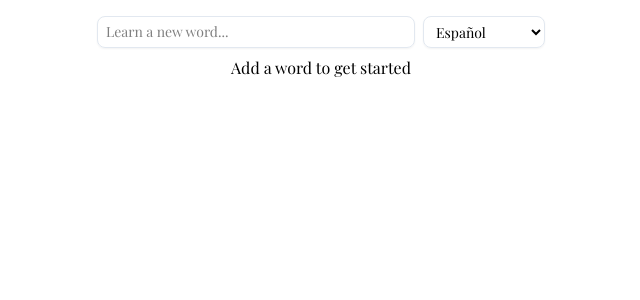
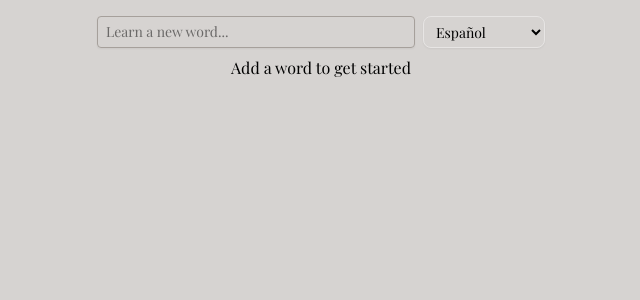
Before and after one commit to aljaroudi/VocabYou, a SvelteKit app: page / in a window 1280 px wide. Shown: the top 300 px of the page, without its empty margins (319-959 px from the left). Built offline with nearby package versions, Linux system fonts and the light colour scheme.

Commit message:
update styles

```diff
--- a/src/lib/Word.svelte
+++ b/src/lib/Word.svelte
@@ -17,16 +17,16 @@
 </script>
 
 <div
-	class="mb-2 flex max-w-md flex-col rounded-2xl border border-slate-200 p-3 shadow-xs dark:border-slate-700 dark:bg-slate-900 dark:text-slate-100"
+	class="mb-2 flex max-w-md flex-col rounded-xl border border-stone-400 px-2 py-1 shadow-md dark:border-stone-700 dark:bg-stone-800 dark:text-stone-100"
 >
 	<h2 class="flex items-center px-1 text-xl font-semibold">
 		{phrase}
-		<span class="font-mono text-sm font-light italic text-slate-600 dark:text-slate-400">
+		<span class="font-mono text-sm font-light italic text-stone-600 dark:text-stone-400">
 			{pronunciation}
 		</span>
 
 		{#if translated}
-			<span class="ml-auto text-sm font-light text-slate-600 dark:text-slate-400">
+			<span class="ml-auto text-sm font-light text-stone-600 dark:text-stone-400">
 				{translated}
 			</span>
 		{/if}
@@ -40,19 +40,19 @@
 		</audio>
 	{/if}
 
-	<ul class="list-inside list-disc pb-1 text-sm text-slate-800 dark:text-slate-100">
+	<ul class="list-inside list-disc pb-1 text-sm text-stone-800 dark:text-stone-100">
 		{#each meanings as { func, shortdef, sentence }}
 			<li
-				class="mt-3 list-none rounded-xl border border-slate-100 bg-slate-50 px-1 shadow-xs dark:border-none dark:bg-slate-800"
+				class="mt-3 list-none rounded-xl border border-stone-100 bg-stone-50 px-1 py-2 shadow-xs dark:border-none dark:bg-stone-700 flex flex-col gap-2"
 			>
 				{#if func}
-					<p class="py-1 text-xs italic text-slate-500">{func}</p>
+					<i class="text-xs text-stone-400">{func}</i>
 				{/if}
 				{#if shortdef}
-					<p class="py-1 pl-1">{shortdef}</p>
+					<p class="pl-1">{shortdef}</p>
 				{/if}
 				{#if sentence}
-					<p class="py-1 pl-1 text-sm text-slate-600 dark:text-slate-100">‟{sentence}”</p>
+					<p class="pl-1 text-sm text-stone-600 dark:text-stone-100">‟{sentence}”</p>
 				{/if}
 			</li>
 		{/each}
--- a/src/routes/+layout.svelte
+++ b/src/routes/+layout.svelte
@@ -5,6 +5,8 @@
 	let { children }: { children: Snippet } = $props()
 </script>
 
-<main class="flex h-full min-h-screen w-full flex-col items-center p-2 dark:bg-slate-900">
+<main
+	class="flex h-full min-h-screen w-full flex-col items-center p-2 dark:bg-stone-900 bg-stone-300"
+>
 	{@render children()}
 </main>
--- a/src/routes/+page.svelte
+++ b/src/routes/+page.svelte
@@ -25,10 +25,10 @@
 	}
 </script>
 
-<div class="mx-auto flex h-12 w-full max-w-md gap-2 py-2 text-sm dark:text-slate-100">
+<div class="mx-auto flex h-12 w-full max-w-md gap-2 py-2 text-sm dark:text-stone-100">
 	<input
 		type="text"
-		class="w-full rounded-lg border border-slate-200 px-2 shadow-xs dark:border-slate-500 dark:bg-slate-900"
+		class="w-full rounded border border-stone-400 px-2 shadow-xs dark:border-stone-700 dark:bg-stone-900"
 		placeholder="Learn a new word..."
 		onkeydown={e => {
 			if (e.key !== 'Enter') return
@@ -47,7 +47,7 @@
 		}}
 	/>
 	<select
-		class="rounded-lg border border-slate-200 px-2 shadow-xs dark:border-slate-500 dark:bg-slate-900"
+		class="rounded-lg border border-stone-200 px-2 shadow-xs dark:border-stone-500 dark:bg-stone-900"
 		bind:value={targetLang}
 	>
 		{#each langs as [value, label]}
```
